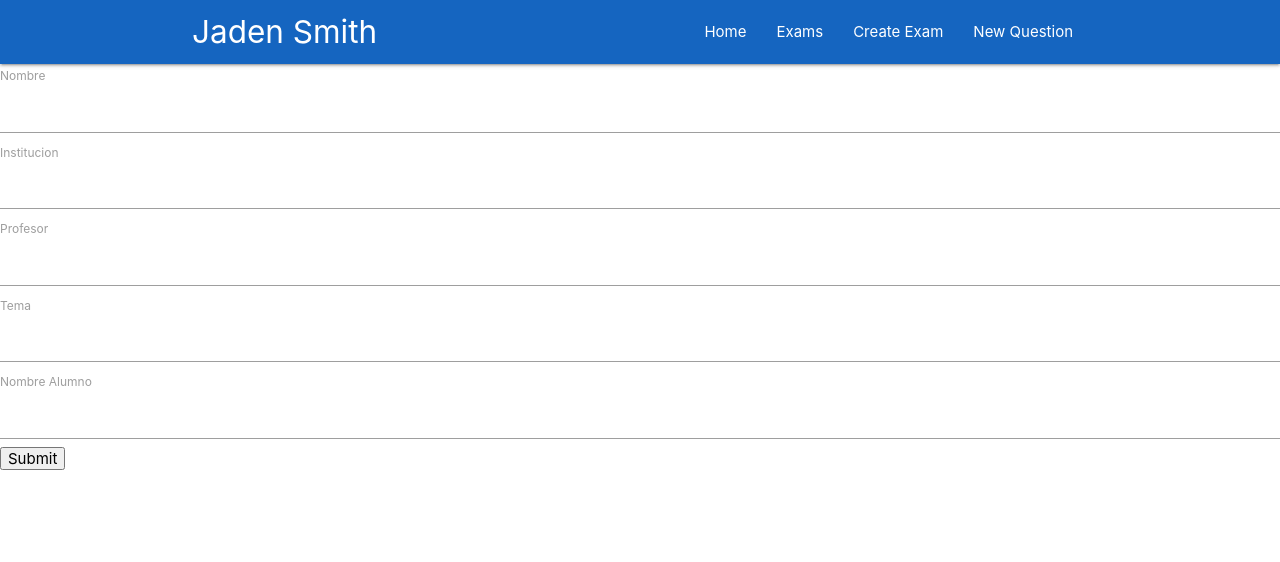
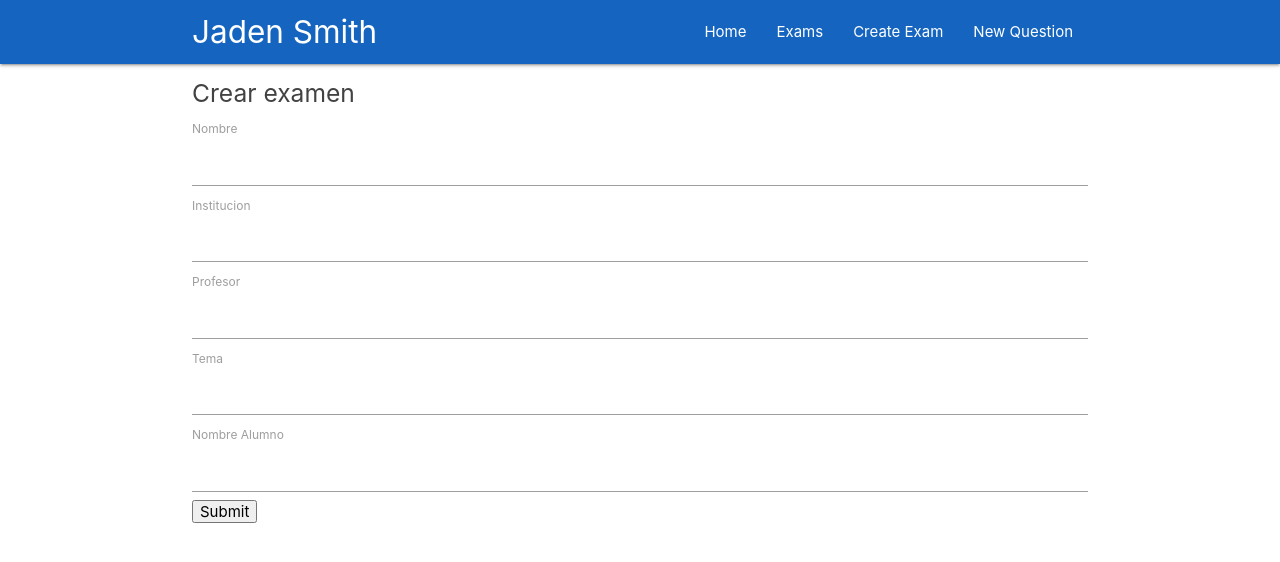
Before and after one commit to JorgeSabella/JADENSMITH, a React (Create React App) app: page /newexam in a window 1280 px wide. Shown: the top 562 px of the page. Built offline with nearby package versions, Linux system fonts and the light colour scheme.

Commit message:
Add css to form

```diff
--- a/src/components/NewExam.js
+++ b/src/components/NewExam.js
@@ -6,7 +6,7 @@ import { createPost } from '../actions';
 class NewExam extends Component {
     renderField(field) {
         return (
-            <div>
+            <div classNam="input-field">
                 <label>{field.label}</label>
                 <input
                     type="text"
@@ -34,7 +34,9 @@ class NewExam extends Component {
     render() {
         const { handleSubmit } = this.props;
         return (
-            <form onSubmit={handleSubmit(this.onSubmit.bind(this))}>
+            <div className= "container">
+                <form className = "white" onSubmit={handleSubmit(this.onSubmit.bind(this))}>
+                    <h5 className = "grey-text text-darken-3">Crear examen</h5>
                     <Field label="Nombre" name="examName" component={this.renderField}/>
                     <Field label="Institucion" name="insti" component={this.renderField}/>
                     <Field label="Profesor" name="prof" component={this.renderField}/>
@@ -42,6 +44,7 @@ class NewExam extends Component {
                     <Field label="Nombre Alumno" name="nombreAlumno" component={this.renderField}/>
                     <button type="submit">Submit</button>
                 </form>
+            </div>
         );
     }
 }
```
Lines whose indentation alone changed are shown as unchanged.
